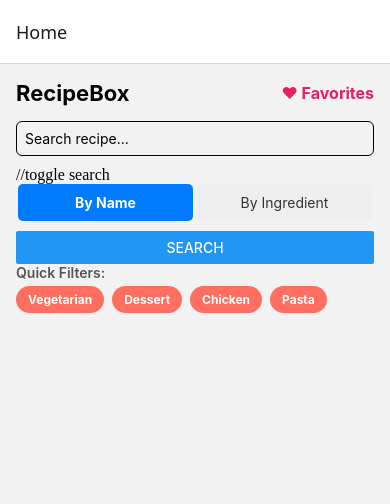
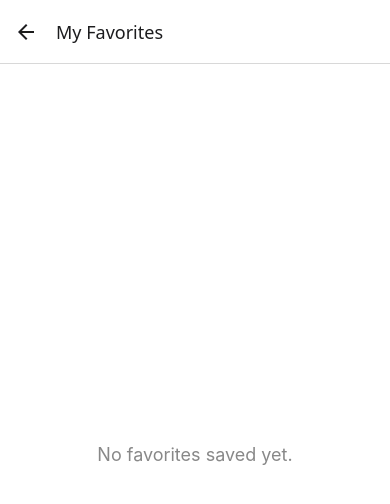
Before and after one commit to tushar73-jet/RecipeBox, a React Native app: screen /Favorites in a window 390 px wide. Shown: the top 504 px of the page. Built offline with nearby package versions, Linux system fonts and the light colour scheme.

Commit message:
Add FavoritesScreen

```diff
--- a/src/navigation/AppNavigator.js
+++ b/src/navigation/AppNavigator.js
@@ -3,6 +3,7 @@ import { NavigationContainer } from "@react-navigation/native";
 import { createNativeStackNavigator } from "@react-navigation/native-stack";
 import HomeScreen from "../screens/HomeScreen";
 import RecipeDetailScreen from "../screens/RecipeDetailScreen";
+import FavoritesScreen from "../screens/FavoritesScreen";
 
 const Stack = createNativeStackNavigator();
 
@@ -11,6 +12,7 @@ export default function AppNavigator() {
     <NavigationContainer>
       <Stack.Navigator>
         <Stack.Screen name="Home" component={HomeScreen} />
+        <Stack.Screen name="Favorites" component={FavoritesScreen} options={{ title: "My Favorites" }} />
         <Stack.Screen
           name="RecipeDetail"
           component={RecipeDetailScreen}
--- /dev/null
+++ b/src/screens/FavoritesScreen.jsx
@@ -0,0 +1,48 @@
+import React, { useState, useCallback } from "react";
+import { View, Text, FlatList, StyleSheet } from "react-native";
+import AsyncStorage from "@react-native-async-storage/async-storage";
+import { useFocusEffect } from "@react-navigation/native";
+import RecipeCard from "../components/RecipeCard";
+
+export default function FavoritesScreen({ navigation }) {
+  const [favorites, setFavorites] = useState([]);
+
+  useFocusEffect(
+    useCallback(() => {
+      const loadFavorites = async () => {
+        try {
+          const storedData = await AsyncStorage.getItem("favorites");
+          if (storedData) {
+            setFavorites(JSON.parse(storedData));
+          }
+        } catch (error) {
+          console.error("Failed to load favorites", error);
+        }
+      };
+      loadFavorites();
+    }, [])
+  );
+
+  return (
+    <View style={styles.container}>
+      {favorites.length === 0 ? (
+        <View style={styles.center}>
+          <Text style={styles.emptyText}>No favorites saved yet.</Text>
+        </View>
+      ) : (
+        <FlatList
+          data={favorites}
+          keyExtractor={(item) => item.idMeal}
+          renderItem={({ item }) => <RecipeCard meal={item} />}
+          contentContainerStyle={{ padding: 16 }}
+        />
+      )}
+    </View>
+  );
+}
+
+const styles = StyleSheet.create({
+  container: { flex: 1, backgroundColor: "#fff" },
+  center: { flex: 1, justifyContent: "center", alignItems: "center" },
+  emptyText: { fontSize: 18, color: "#888" },
+});
--- a/src/screens/HomeScreen.jsx
+++ b/src/screens/HomeScreen.jsx
@@ -62,7 +62,6 @@ export default function HomeScreen({ navigation }) {
         onChangeText={setQuery}
       />
 
-      //toggle search
       <View style={styles.toggleContainer}>
         <TouchableOpacity
           style={[styles.toggleBtn, searchMode === "name" && styles.activeBtn]}
```
